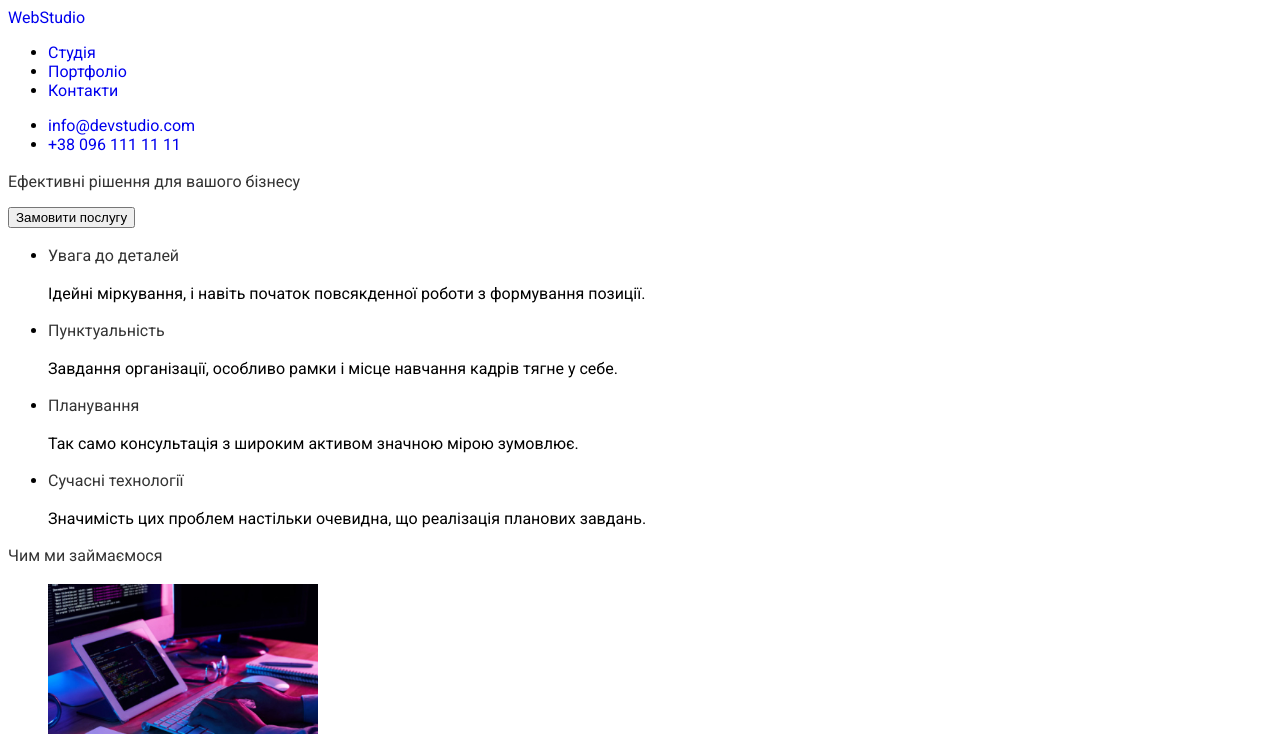
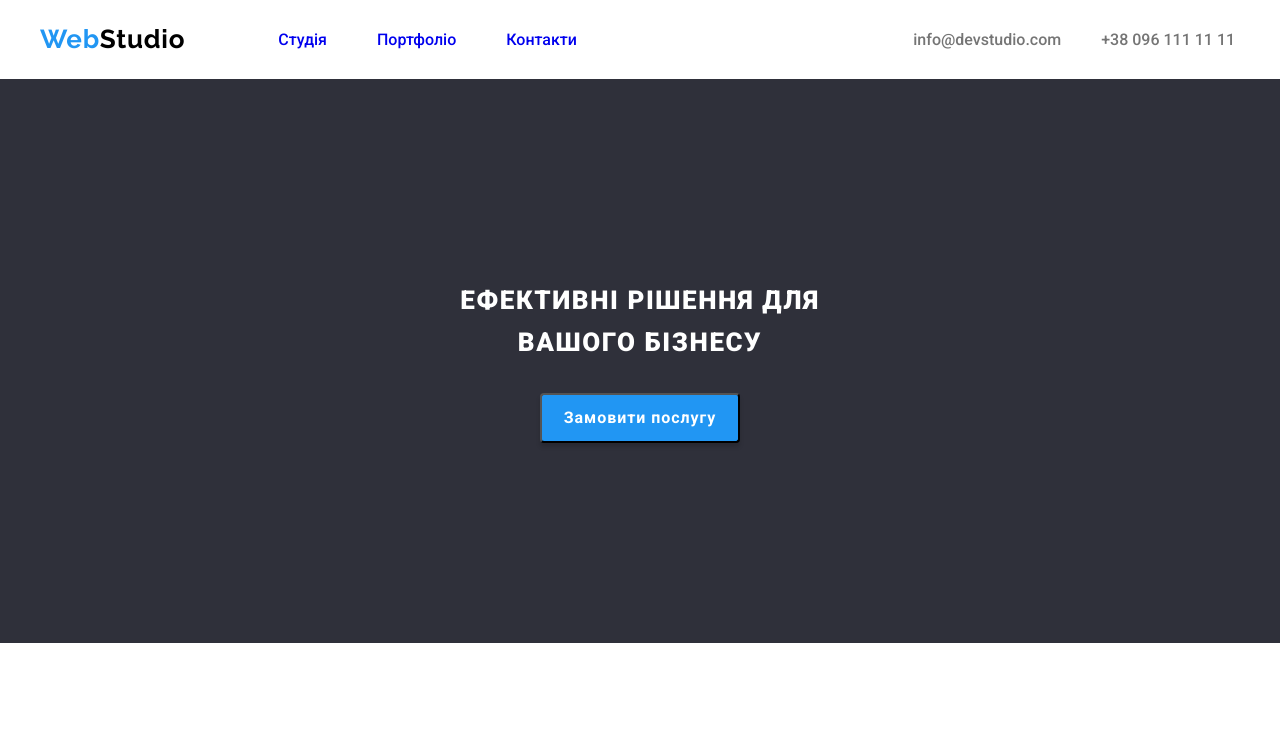
Before and after one commit to bogdanoff1337/-panasuk-bogdan-IPZ-32, a plain HTML site: page index.html in a window 1280 px wide. Shown: the top 734 px of the page. Drawn offline with Linux system fonts and the light colour scheme.

Commit message:
add style to header and box with btn

```diff
--- a/css/styles.css
+++ b/css/styles.css
@@ -1,3 +1,8 @@
+*{
+  margin: 0;
+  padding: 0;
+}
+
 :root {
   --text-color: #333;
   --background-color: #fff;
@@ -18,7 +23,11 @@ h1, h2, h3, h4, h5, h6 {
     font-size: 14px;
 }
 
-a:hover, a:focus, button:hover, button:focus {
+ul{
+  list-style: none;
+}
+
+a:hover, a:focus {
     color: var(--highlight-color);
     cursor: pointer;
   }
@@ -33,3 +42,135 @@ a:hover, a:focus, button:hover, button:focus {
   a {
     text-decoration: none;
   }
+
+  .header {
+    background-color: #fff;
+  }
+
+  .menu{
+    max-width: 1200px;
+    padding-left: 20px;
+    padding-right: 20px;
+    margin: 0 auto;
+
+  }
+
+  .menu_list {
+    display: flex;
+    align-items: center;
+
+  }
+
+  .contact {
+    display: flex;
+    gap: 40px;
+    font-weight: 500;
+  }
+
+  .nav__menu-list {
+    width: 281px;
+    display: flex;
+    gap: 50px;
+    padding-right: 354px;
+  }
+
+  .nav__menu-link {
+    color: #212121;
+    font-weight: 500;
+  }
+
+  .logo {
+    margin-right: 93px;
+    padding: 24px 0;
+  }
+
+  .header .site-logo {
+    color: var(--dark-color);
+  }
+
+  .email {
+    width: 135px;
+    color: #757575;
+  }
+
+  .phone {
+    width: 122px;
+    color: #757575;
+  }
+
+  .list {
+    display: flex;
+    padding-top: 50px;
+
+  }
+
+  .site-logo {
+    font-family: 'Raleway', sans-serif;
+    font-weight: 700;
+    font-size: 26px;
+    line-height: 1.19;
+
+    letter-spacing: 0.03em;
+  }
+
+
+
+  .site-logo {
+    display: block;
+    color: #000000;
+    font-family: "Raleway", sans-serif;
+    font-size: 26px;
+    font-weight: 700;
+    line-height: 1.2;
+  }
+  .site-logo__accent {
+    color: #2196f3;
+  }
+
+  .footer__logo {
+    display: block;
+    margin-bottom: 20px;
+    color: #ffffff;
+  }
+  .footer__logo__accent {
+    color: #2196f3;
+  }
+
+  .about__box {
+    text-align: center;
+    padding: 200px 0;
+    margin-bottom: 94px;
+    background-color: #2f303a;
+
+  }
+
+  .about__box .about__title {
+    margin-top: 0;
+    margin-bottom: 30px;
+    margin-left: auto;
+    margin-right: auto;
+    color: #ffffff;
+    font-size: 26px;
+    font-weight: 900;
+    font-size: 26px;
+    line-height: 1.62;
+    letter-spacing: 0.06em;
+    text-transform: uppercase;
+    max-width: 360px;
+  }
+  .about__btn{
+    color: #FFF;
+    cursor: pointer;
+    font-family: Roboto;
+    font-size: 16px;
+    font-style: normal;
+    font-weight: 700;
+    line-height: 30px; /* 187.5% */
+    letter-spacing: 0.96px;
+    width: 200px;
+    height: 50px;
+    flex-shrink: 0;
+    border-radius: 4px;
+    background: #2196F3;
+    box-shadow: 0px 4px 4px 0px rgba(0, 0, 0, 0.15);
+  }
--- a/index.html
+++ b/index.html
@@ -12,26 +12,26 @@
 </head>
 <body>
   <header>
-    <div class="menu">
-      <a class="logo__link" href="/"> <span>Web</span>Studio</a>
-      <nav>
-        <ul>
-          <li><a href="/">Студія</a></li>
-          <li><a href="/portfolio.html">Портфоліо</a></li>
-          <li><a href="#">Контакти</a></li>
+    <div class="menu menu_list">
+    <div class="logo"> <a class="site-logo link" href="/index.html" lang="en"
+      ><span class="site-logo__accent">Web</span>Studio</a></div>
+        <ul class="nav__menu-list">
+          <li class="nav__menu-link"><a href="/index.html">Студія</a></li>
+          <li class="nav__menu-link"><a href="/portfolio.html">Портфоліо</a></li>
+          <li class="nav__menu-link"><a href="#">Контакти</a></li>
         </ul>
       </nav>
-      <ul>
-        <li><a href="mailto:info@devstudio.com">info@devstudio.com</a></li>
-        <li><a href="tel:+380961111111">+38 096 111 11 11</a></li>
+      <ul class="contact">
+        <li><a class="email" href="mailto:info@devstudio.com">info@devstudio.com</a></li>
+        <li><a class="phone" href="tel:+380961111111">+38 096 111 11 11</a></li>
       </ul>
     </div>
   </header>
   <main>
-    <section class="about">
-      <div class="container__box">
-        <h1>Ефективні рішення для вашого бізнесу</h1>
-        <button type="button">Замовити послугу</button>
+    <section class="about__us">
+      <div class="about__box">
+        <h1 class="about__title">Ефективні рішення для вашого бізнесу</h1>
+        <button class="about__btn" type="button">Замовити послугу</button>
       </div>
     </section>
     <section class="about_us">
@@ -103,6 +103,8 @@
   </main>
   <footer>
     <div class="links">
+      <a class="footer__logo site-logo link" href="/" lang="en"
+      ><span class="site-logo__accent">Web</span>Studio</a>
       <address>
         м. Київ, пр-т Лесі Українки, 26
         <a href="mailto:info@devstudio.com">info@devstudio.com</a>
```
